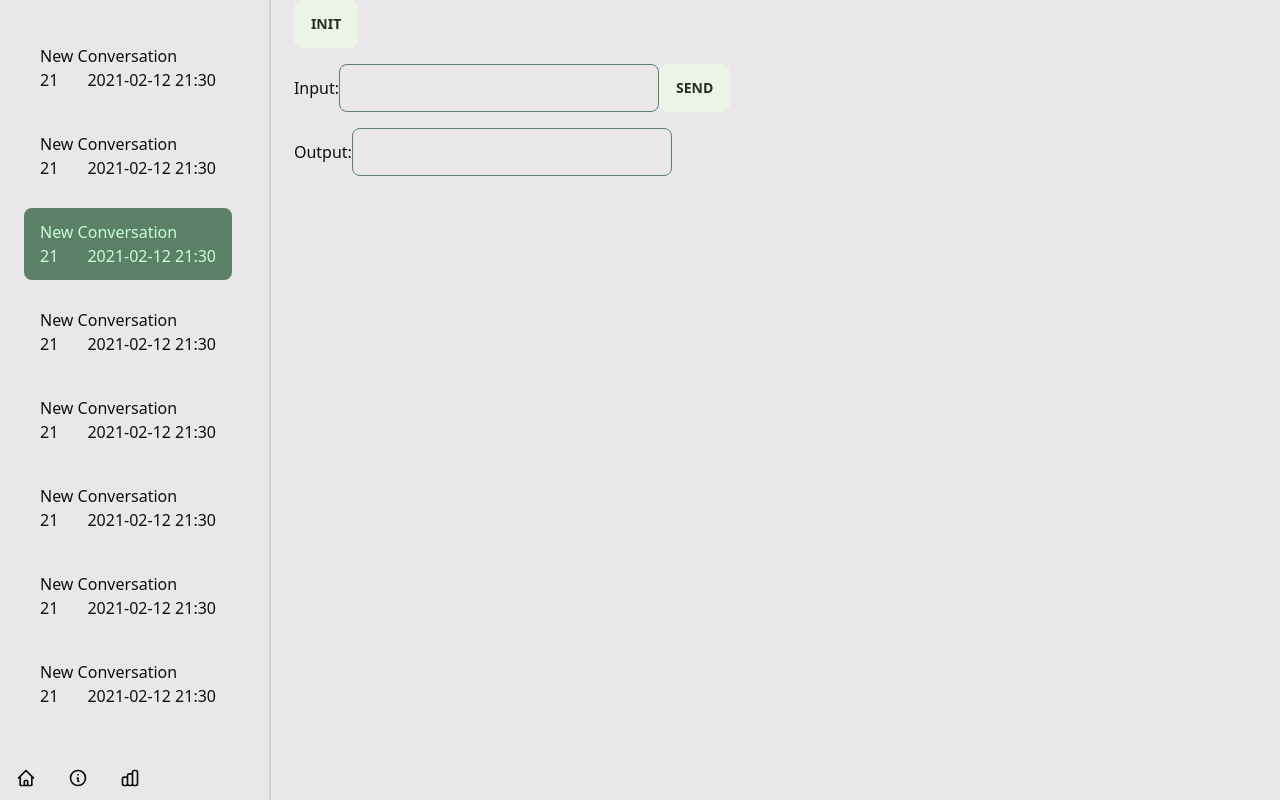
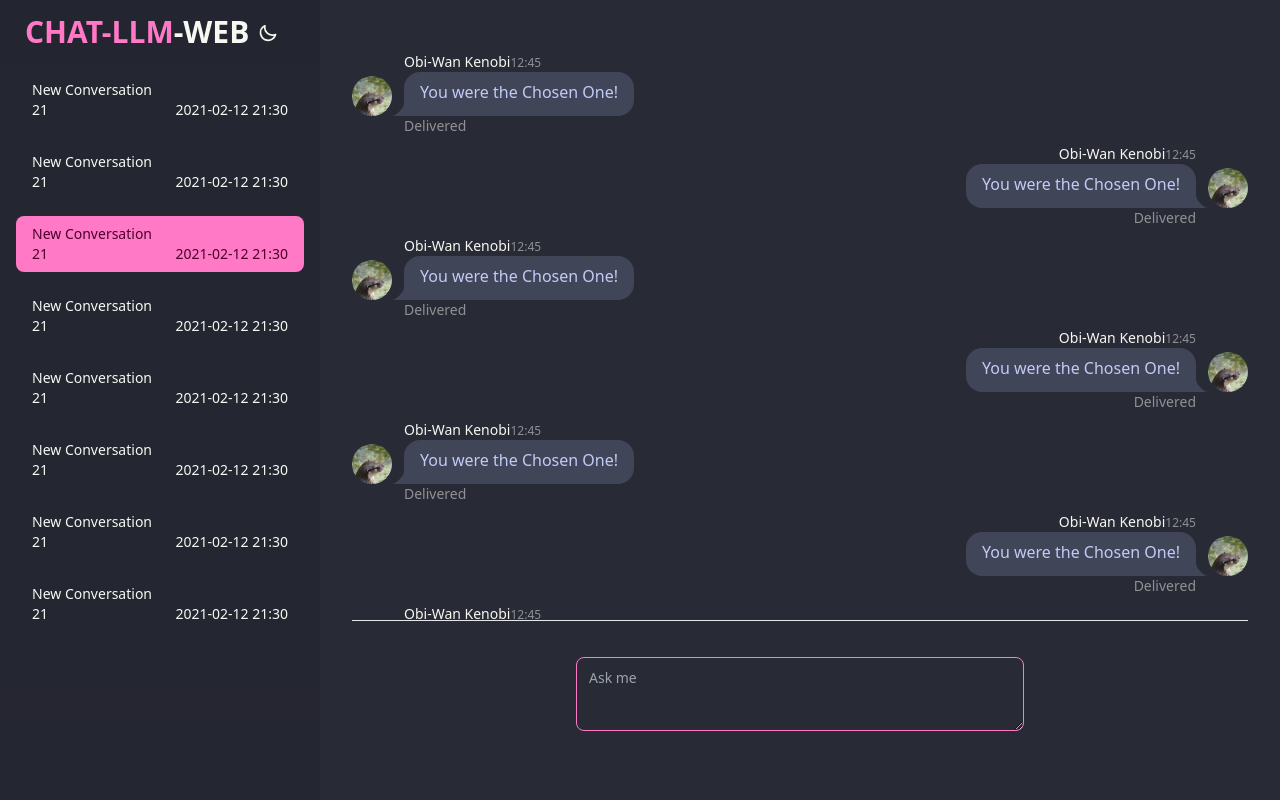
Before and after one commit to Ryan-yang125/ChatLLM-Web, a Next.js app: page / in a window 1280 px wide. Shown: the top 800 px of the page. Built offline with nearby package versions, Linux system fonts and the light colour scheme.

Commit message:
feat: style for chatbox,chatinput, and sidebar

```diff
--- /dev/null
+++ b/components/ChatBox.tsx
@@ -0,0 +1,34 @@
+import React from 'react';
+
+export function ChatConversation(props: { content: string; role: string }) {
+  return (
+    <div
+      className={`chat ${props.role === 'user' ? 'chat-start' : 'chat-end'}`}
+    >
+      <div className="chat-image avatar">
+        <div className="w-10 rounded-full">
+          <img src="aiBot.jpg" />
+        </div>
+      </div>
+      <div className="chat-header">
+        Obi-Wan Kenobi
+        <time className="text-xs opacity-50">12:45</time>
+      </div>
+      <div className="chat-bubble">You were the Chosen One!</div>
+      <div className="chat-footer opacity-50">Delivered</div>
+    </div>
+  );
+}
+export function ChatBox() {
+  const mockC = new Array(22).fill(1).map((_item, i) => ({
+    content: 'I love you!I love you!I love you!I love you!',
+    role: i % 2 ? 'assitant' : 'user',
+  }));
+  return (
+    <div className="h-full overflow-scroll border-b py-4">
+      {mockC.map((item) => (
+        <ChatConversation content={item.content} role={item.role} />
+      ))}
+    </div>
+  );
+}
--- /dev/null
+++ b/components/ChatInput.tsx
@@ -0,0 +1,12 @@
+import React from 'react';
+
+export function ChatInput() {
+  return (
+    <div className="bg-base-100 flex items-center justify-center h-full">
+      <textarea
+        className="textarea textarea-primary textarea-bordered textarea-sm w-[50%]"
+        placeholder="Ask me"
+      ></textarea>
+    </div>
+  );
+}
--- a/components/SideBar.tsx
+++ b/components/SideBar.tsx
@@ -32,10 +32,41 @@ const Sidebar = () => {
   }));
   return (
     <>
-      <nav className="fixed top-0 left-0 w-full h-full space-y-8 sm:w-80">
-        <div className="flex flex-col h-full">
-          <div className="flex-1 flex flex-col h-full overflow-auto p-4">
-            <ul className="menu bg-base-100 w-56 p-2 rounded-box">
+      <div className="z-20 bg-base-200 bg-opacity-90 backdrop-blur sticky top-0 items-center gap-2 px-4 py-2">
+        <a
+          href="/"
+          aria-current="page"
+          aria-label="Homepage"
+          className="flex-0 btn btn-ghost px-2"
+        >
+          <div className="font-title text-primary inline-flex text-lg transition-all duration-200 md:text-3xl">
+            <span className="uppercase">Chat-LLM</span>
+            <span className="text-base-content uppercase">-Web</span>
+          </div>
+        </a>
+        <div data-tip="theme" className="tooltip tooltip-bottom">
+          <div>
+            <label className="swap swap-rotate">
+              <input type="checkbox" />
+              <svg
+                className="swap-on fill-current w-5 h-5"
+                xmlns="http://www.w3.org/2000/svg"
+                viewBox="0 0 24 24"
+              >
+                <path d="M5.64,17l-.71.71a1,1,0,0,0,0,1.41,1,1,0,0,0,1.41,0l.71-.71A1,1,0,0,0,5.64,17ZM5,12a1,1,0,0,0-1-1H3a1,1,0,0,0,0,2H4A1,1,0,0,0,5,12Zm7-7a1,1,0,0,0,1-1V3a1,1,0,0,0-2,0V4A1,1,0,0,0,12,5ZM5.64,7.05a1,1,0,0,0,.7.29,1,1,0,0,0,.71-.29,1,1,0,0,0,0-1.41l-.71-.71A1,1,0,0,0,4.93,6.34Zm12,.29a1,1,0,0,0,.7-.29l.71-.71a1,1,0,1,0-1.41-1.41L17,5.64a1,1,0,0,0,0,1.41A1,1,0,0,0,17.66,7.34ZM21,11H20a1,1,0,0,0,0,2h1a1,1,0,0,0,0-2Zm-9,8a1,1,0,0,0-1,1v1a1,1,0,0,0,2,0V20A1,1,0,0,0,12,19ZM18.36,17A1,1,0,0,0,17,18.36l.71.71a1,1,0,0,0,1.41,0,1,1,0,0,0,0-1.41ZM12,6.5A5.5,5.5,0,1,0,17.5,12,5.51,5.51,0,0,0,12,6.5Zm0,9A3.5,3.5,0,1,1,15.5,12,3.5,3.5,0,0,1,12,15.5Z" />
+              </svg>
+              <svg
+                className="swap-off fill-current w-5 h-5"
+                xmlns="http://www.w3.org/2000/svg"
+                viewBox="0 0 24 24"
+              >
+                <path d="M21.64,13a1,1,0,0,0-1.05-.14,8.05,8.05,0,0,1-3.37.73A8.15,8.15,0,0,1,9.08,5.49a8.59,8.59,0,0,1,.25-2A1,1,0,0,0,8,2.36,10.14,10.14,0,1,0,22,14.05,1,1,0,0,0,21.64,13Zm-9.5,6.69A8.14,8.14,0,0,1,7.08,5.22v.27A10.15,10.15,0,0,0,17.22,15.63a9.79,9.79,0,0,0,2.1-.22A8.11,8.11,0,0,1,12.14,19.73Z" />
+              </svg>
+            </label>
+          </div>
+        </div>
+      </div>
+      <ul className="menu menu-compact flex flex-col p-0 px-4">
         {mockChatItems.map((item, i) => (
           <ChatItem
             index={i}
@@ -46,67 +77,7 @@ const Sidebar = () => {
           />
         ))}
       </ul>
-          </div>
-          <div>
-            <ul className="menu menu-horizontal bg-base-100 rounded-box">
-              <li>
-                <a>
-                  <svg
-                    xmlns="http://www.w3.org/2000/svg"
-                    className="h-5 w-5"
-                    fill="none"
-                    viewBox="0 0 24 24"
-                    stroke="currentColor"
-                  >
-                    <path
-                      strokeLinecap="round"
-                      strokeLinejoin="round"
-                      strokeWidth="2"
-                      d="M3 12l2-2m0 0l7-7 7 7M5 10v10a1 1 0 001 1h3m10-11l2 2m-2-2v10a1 1 0 01-1 1h-3m-6 0a1 1 0 001-1v-4a1 1 0 011-1h2a1 1 0 011 1v4a1 1 0 001 1m-6 0h6"
-                    />
-                  </svg>
-                </a>
-              </li>
-              <li>
-                <a>
-                  <svg
-                    xmlns="http://www.w3.org/2000/svg"
-                    className="h-5 w-5"
-                    fill="none"
-                    viewBox="0 0 24 24"
-                    stroke="currentColor"
-                  >
-                    <path
-                      strokeLinecap="round"
-                      strokeLinejoin="round"
-                      strokeWidth="2"
-                      d="M13 16h-1v-4h-1m1-4h.01M21 12a9 9 0 11-18 0 9 9 0 0118 0z"
-                    />
-                  </svg>
-                </a>
-              </li>
-              <li>
-                <a>
-                  <svg
-                    xmlns="http://www.w3.org/2000/svg"
-                    className="h-5 w-5"
-                    fill="none"
-                    viewBox="0 0 24 24"
-                    stroke="currentColor"
-                  >
-                    <path
-                      strokeLinecap="round"
-                      strokeLinejoin="round"
-                      strokeWidth="2"
-                      d="M9 19v-6a2 2 0 00-2-2H5a2 2 0 00-2 2v6a2 2 0 002 2h2a2 2 0 002-2zm0 0V9a2 2 0 012-2h2a2 2 0 012 2v10m-6 0a2 2 0 002 2h2a2 2 0 002-2m0 0V5a2 2 0 012-2h2a2 2 0 012 2v14a2 2 0 01-2 2h-2a2 2 0 01-2-2z"
-                    />
-                  </svg>
-                </a>
-              </li>
-            </ul>
-          </div>
-        </div>
-      </nav>
+      <div></div>
     </>
   );
 };
--- a/pages/index.tsx
+++ b/pages/index.tsx
@@ -2,6 +2,8 @@ import React, { useState } from 'react';
 
 import { WebLLM } from '@/hooks/web-llm';
 
+import { ChatBox } from '@/components/ChatBox';
+import { ChatInput } from '@/components/ChatInput';
 import { Sidebar } from '@/components/SideBar';
 
 const Home = () => {
@@ -35,38 +37,23 @@ const Home = () => {
     setInputValue(event.target.value);
   };
   return (
-    <div className="flex w-full h-[1296px]">
-      <div className="w-[20%]">
-        <Sidebar />
+    <div className="bg-base-100 drawer drawer-mobile">
+      <input id="my-drawer" type="checkbox" className="drawer-toggle" />
+      <div className="drawer-content p-8">
+        {/* <label htmlFor="my-drawer" className="btn btn-primary drawer-button">Open drawer</label> */}
+        <div className="h-[80%]">
+          <ChatBox />
+        </div>
+        <div className="h-[20%]">
+          <ChatInput />
+        </div>
       </div>
-      <div className="divider divider-horizontal"></div>
-      <div className="w-[80%]">
-        <div>
-          <button className="btn btn-secondary" onClick={handleClick}>
-            Init
-          </button>
-          <div className="flex items-center my-4">
-            Input:
-            <input
-              className="input input-bordered input-primary w-full max-w-xs"
-              type="text"
-              value={inputValue}
-              onChange={handleChange}
-            />
-            <button className="btn btn-secondary" onClick={handleInput}>
-              Send
-            </button>
-          </div>
-          <div className="flex items-center my-4">
-            <div>Output:</div>
-            <input
-              className="input input-bordered input-primary w-full max-w-xs"
-              type="text"
-              value={outputValue}
-              readOnly
-            />
-          </div>
-        </div>
+      <div className="drawer-side">
+        <label htmlFor="my-drawer" className="drawer-overlay"></label>
+        <aside className="bg-base-200 w-80">
+          <Sidebar />
+          <div className="from-base-200 pointer-events-none sticky bottom-0 flex h-20 bg-gradient-to-t to-transparent" />
+        </aside>
       </div>
     </div>
   );
--- a/tailwind.config.js
+++ b/tailwind.config.js
@@ -17,7 +17,7 @@ module.exports = {
   plugins: [require('daisyui')],
   daisyui: {
     styled: true,
-    themes: ['garden', 'dracula'],
+    themes: ['dracula', 'dracula'],
     base: true,
     utils: true,
     logs: true,
```
Also changed, not shown: public/aiBot.jpg (added). Lines whose indentation alone changed are shown as unchanged.
